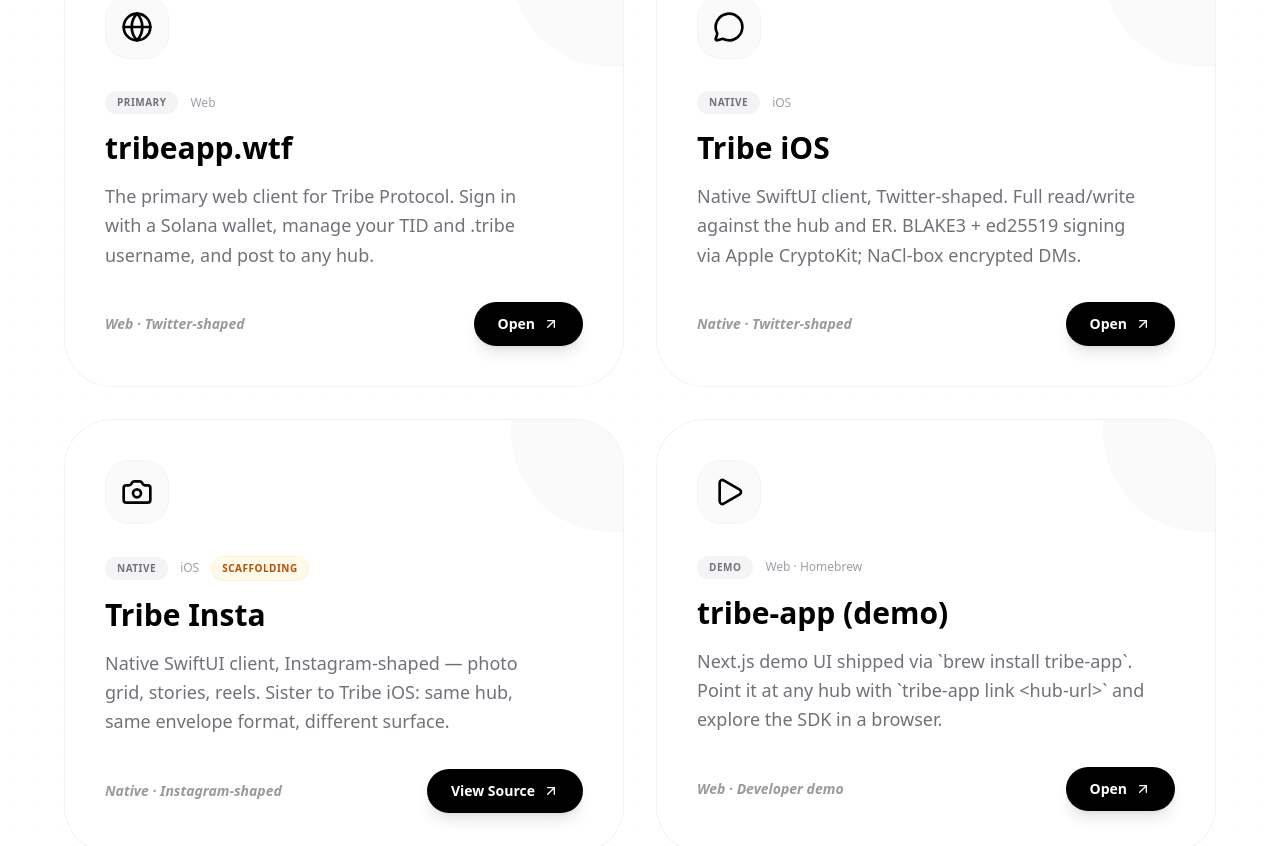
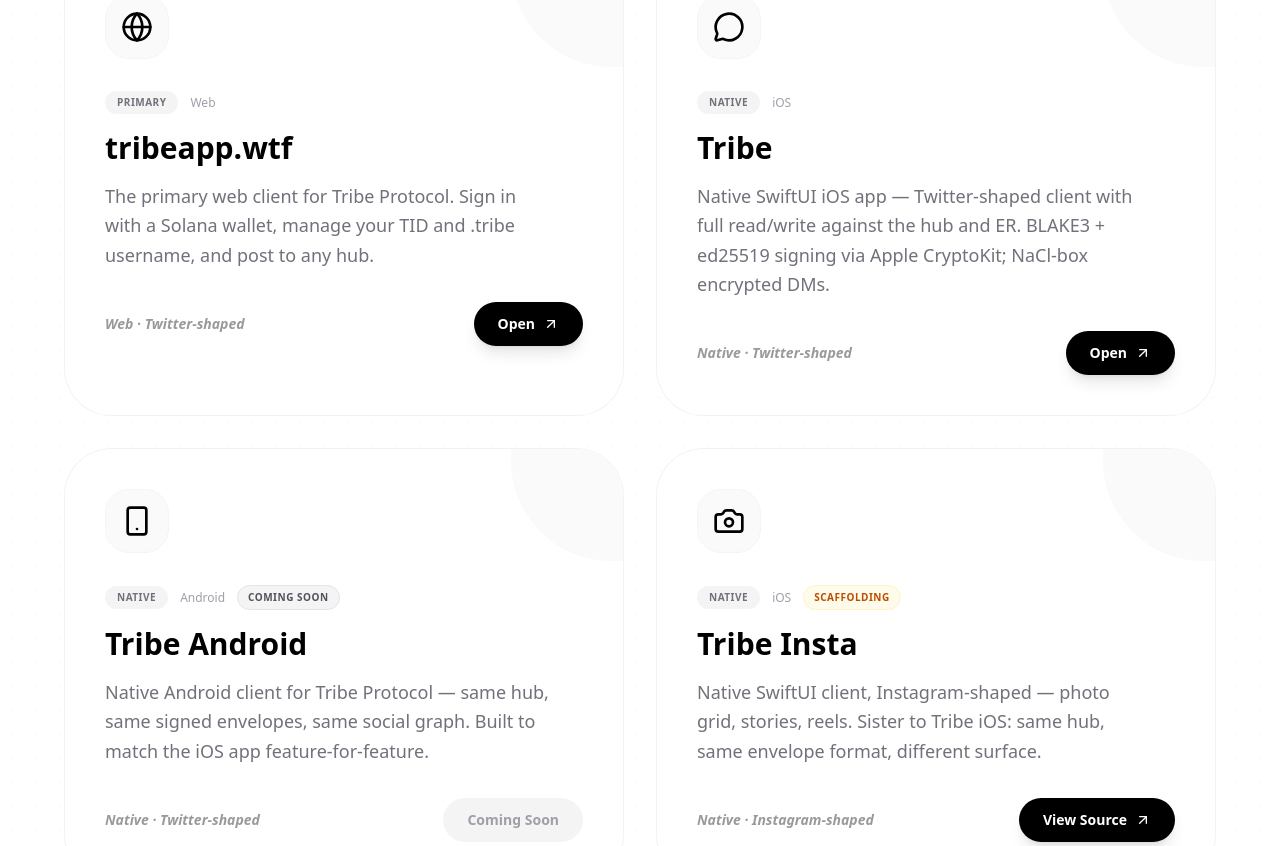
Before and after one commit to chaalpritam/tribeprotocol.xyz, a Next.js app: page /apps in a window 1280 px wide. Shown: the part 454-1300 px from the top of the page. Built offline with nearby package versions, Linux system fonts and the light colour scheme.

Commit message:
feat: list Tribe iOS repo and Tribe Android as coming soon on apps page
Point the native iOS card at github.com/chaalpritam/tribe and add an Android entry with a coming-soon badge and disabled CTA.

```diff
--- a/app/apps/layout.tsx
+++ b/app/apps/layout.tsx
@@ -3,7 +3,7 @@
 export const metadata: Metadata = {
   title: "Ecosystem Apps",
   description:
-    "Apps built on Tribe Protocol — tribeapp.wtf (web), tribe-ios (Twitter-shaped), tribe-insta (Instagram-shaped), and the tribe-app developer demo.",
+    "Apps built on Tribe Protocol — tribeapp.wtf (web), Tribe for iOS and Android, tribe-insta (Instagram-shaped), and the tribe-app developer demo.",
 };
 
 export default function AppsLayout({ children }: { children: React.ReactNode }) {
--- a/app/apps/page.tsx
+++ b/app/apps/page.tsx
@@ -7,10 +7,22 @@
   Globe,
   Play,
   ArrowUpRight,
-  Layout
+  Layout,
+  Smartphone,
 } from "lucide-react";
 
-const apps = [
+type AppStatus = "live" | "scaffolding" | "coming-soon";
+
+const apps: {
+  name: string;
+  description: string;
+  type: string;
+  icon: typeof Globe;
+  platform: string;
+  link?: string;
+  tag: string;
+  status: AppStatus;
+}[] = [
   {
     name: "tribeapp.wtf",
     description: "The primary web client for Tribe Protocol. Sign in with a Solana wallet, manage your TID and .tribe username, and post to any hub.",
@@ -22,14 +34,23 @@
     status: "live"
   },
   {
-    name: "Tribe iOS",
-    description: "Native SwiftUI client, Twitter-shaped. Full read/write against the hub and ER. BLAKE3 + ed25519 signing via Apple CryptoKit; NaCl-box encrypted DMs.",
+    name: "Tribe",
+    description: "Native SwiftUI iOS app — Twitter-shaped client with full read/write against the hub and ER. BLAKE3 + ed25519 signing via Apple CryptoKit; NaCl-box encrypted DMs.",
     type: "Native · Twitter-shaped",
     icon: MessageCircle,
     platform: "iOS",
-    link: "https://github.com/chaalpritam/tribe-ios",
+    link: "https://github.com/chaalpritam/tribe",
     tag: "Native",
     status: "live"
+  },
+  {
+    name: "Tribe Android",
+    description: "Native Android client for Tribe Protocol — same hub, same signed envelopes, same social graph. Built to match the iOS app feature-for-feature.",
+    type: "Native · Twitter-shaped",
+    icon: Smartphone,
+    platform: "Android",
+    tag: "Native",
+    status: "coming-soon"
   },
   {
     name: "Tribe Insta",
@@ -116,6 +137,11 @@
                       Scaffolding
                     </span>
                   )}
+                  {app.status === "coming-soon" && (
+                    <span className="px-2.5 py-1 rounded-full bg-zinc-100 text-[10px] font-bold uppercase tracking-wider text-zinc-600 border border-zinc-200">
+                      Coming Soon
+                    </span>
+                  )}
                 </div>
 
                 <h3 className="text-3xl font-bold mb-4">{app.name}</h3>
@@ -127,14 +153,21 @@
                   <span className="text-sm font-bold text-black/40 italic">
                     {app.type}
                   </span>
-                  <a
-                    href={app.link}
-                    target={app.link.startsWith("http") ? "_blank" : undefined}
-                    rel={app.link.startsWith("http") ? "noopener noreferrer" : undefined}
-                    className="flex items-center gap-2 font-bold text-sm bg-black text-white px-6 py-3 rounded-full hover:bg-zinc-800 transition-all shadow-lg shadow-black/10"
-                  >
-                    {app.status === "scaffolding" ? "View Source" : "Open"} <ArrowUpRight className="w-4 h-4" />
-                  </a>
+                  {app.status === "coming-soon" ? (
+                    <span className="flex items-center gap-2 font-bold text-sm bg-zinc-100 text-zinc-400 px-6 py-3 rounded-full cursor-not-allowed">
+                      Coming Soon
+                    </span>
+                  ) : (
+                    <a
+                      href={app.link}
+                      target={app.link?.startsWith("http") ? "_blank" : undefined}
+                      rel={app.link?.startsWith("http") ? "noopener noreferrer" : undefined}
+                      className="flex items-center gap-2 font-bold text-sm bg-black text-white px-6 py-3 rounded-full hover:bg-zinc-800 transition-all shadow-lg shadow-black/10"
+                    >
+                      {app.status === "scaffolding" ? "View Source" : "Open"}{" "}
+                      <ArrowUpRight className="w-4 h-4" />
+                    </a>
+                  )}
                 </div>
               </div>
             </motion.div>
```
